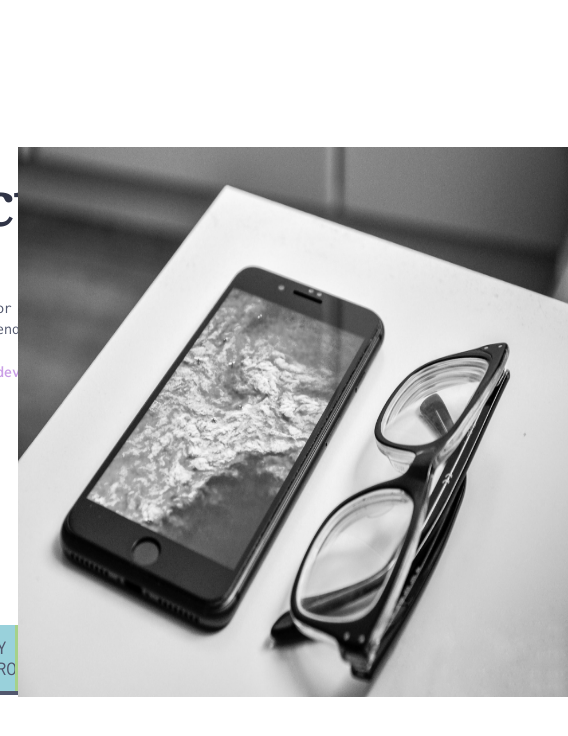
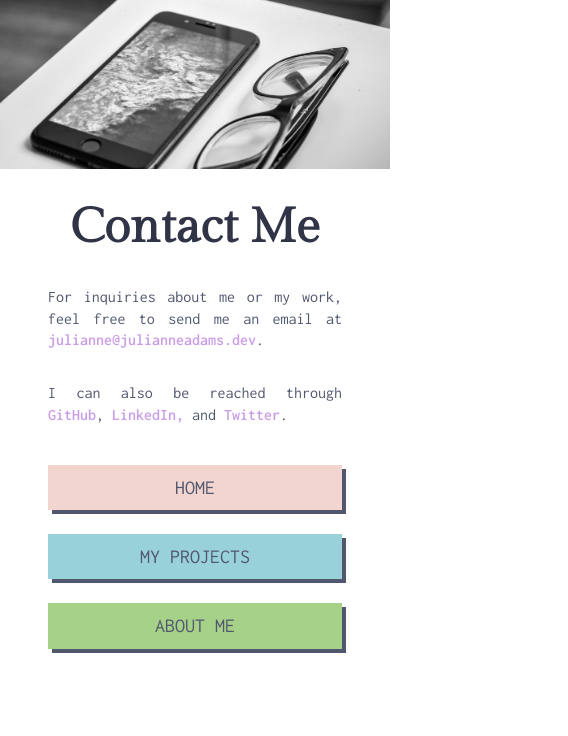
Before and after one commit to LeftySolara/personal-website, a React (Vite) app: page /contact in a window 390 px wide. Shown: the top 736 px of the page, 568 px wide, since content can reach past the window. Built offline with nearby package versions, Linux system fonts and the light colour scheme.

Commit message:
Add: responsive styles for contact page

```diff
--- a/src/scss/pages/_contactpage.scss
+++ b/src/scss/pages/_contactpage.scss
@@ -12,6 +12,10 @@
   font-weight: $font-weight-regular;
   line-height: 133%;
   color: map-get(theme.$colors, "surface1");
+
+  @include media(">phone", "<=desktop") {
+    flex-flow: column-reverse nowrap;
+  }
 }
 
 #contact-main-content {
@@ -22,12 +26,23 @@
   width: 50%;
   height: 100%;
   padding: 0px 80px 0px 80px;
+
+  @include media(">phone", "<=desktop") {
+    justify-content: flex-start;
+    width: 100%;
+    padding: 16px 48px 16px 48px;
+    text-align: justify;
+  }
 }
 
 #contact-main-content h1 {
   font-family: $heading-font-stack;
   font-size: 64px;
   color: map-get(theme.$colors, "base");
+
+  @include media(">phone", "<=desktop") {
+    font-size: 48px;
+  }
 }
 
 #contact-main-content p a {
@@ -40,12 +55,27 @@
   flex-flow: row nowrap;
   justify-content: center;
   align-items: center;
+  width: 50%;
+  height: 100%;
+
+  @include media(">phone", "<=desktop") {
+    justify-content: flex-start;
+    align-items: flex-start;
+    width: 100vw;
+    height: 20vh;
+  }
 }
 
 #contact-image-container img {
   filter: grayscale(100%);
   width: 550px;
   height: 550px;
+  object-fit: cover;
+
+  @include media(">phone", "<=desktop") {
+    width: 100vw;
+    height: 100%;
+  }
 }
 
 #contact-button-container {
@@ -54,4 +84,16 @@
   justify-content: space-between;
   width: 100%;
   margin-top: 24px;
+
+  @include media(">phone", "<=desktop") {
+    flex-flow: column nowrap;
+    align-items: space-between;
+    gap: 24px;
+  }
 }
+
+#contact-button-container .button {
+  @include media(">phone", "<=desktop") {
+    width: 100%;
+  }
+}
```
